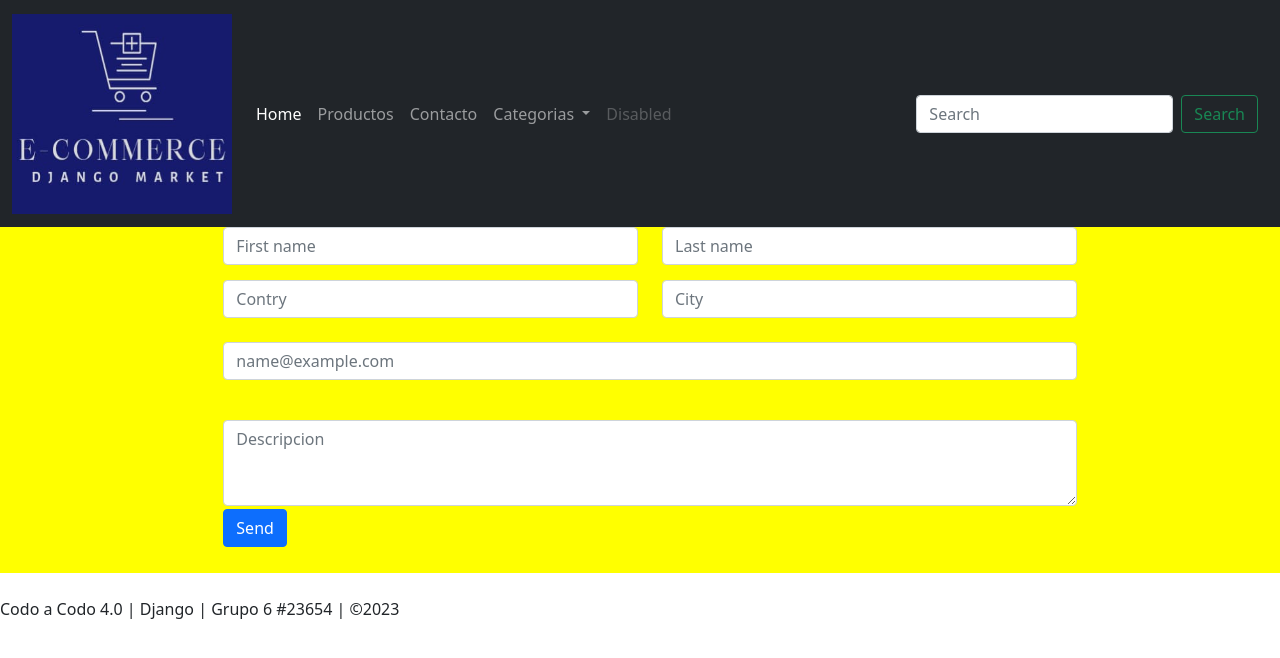
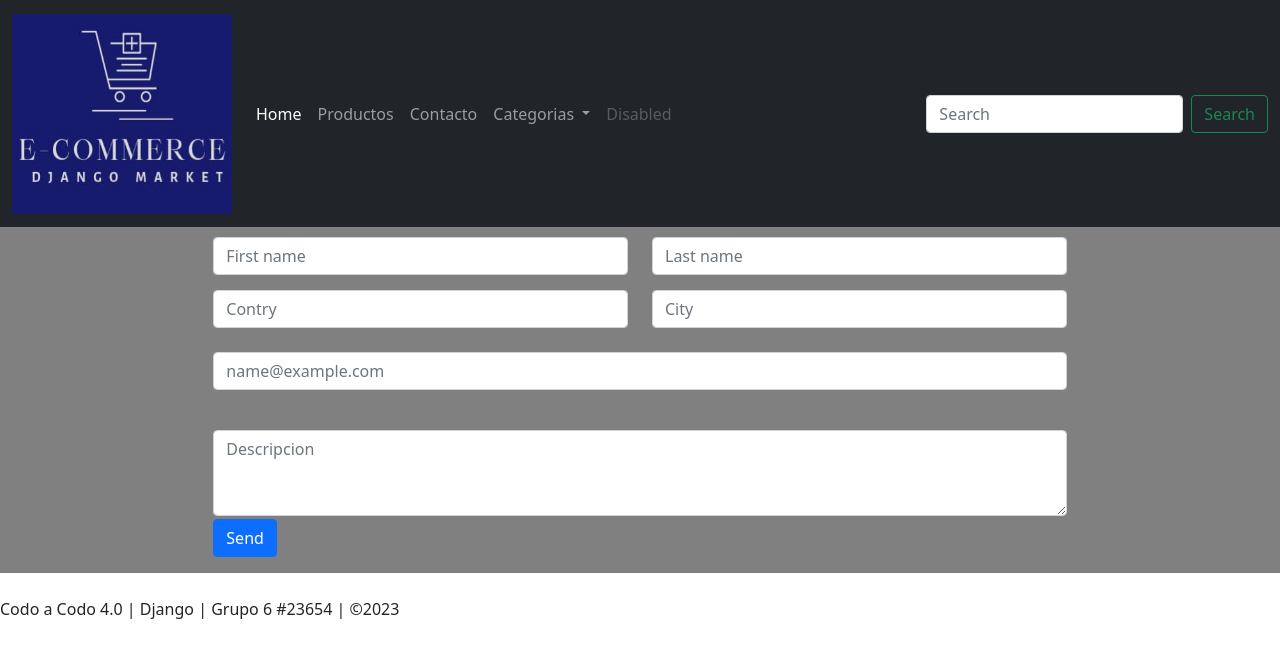
Before and after one commit to DiegoGomezcor4/proyectodjango, a Django app: page /contacto/ in a window 1280 px wide. Shown: the top 658 px of the page. Run offline with Django 4.2, Linux system fonts and the light colour scheme.

Commit message:
agregado estylo especifico para contacto

```diff
--- a/core/static/css/contact.css
+++ b/core/static/css/contact.css
@@ -1,6 +1,5 @@
-form {
-    margin: 10px;
+
+.formulario {
+    padding-top: 10px;
+    background-color: gray
 }
-main {
-    background-color: yellow;
-}
--- a/core/templates/contact.html
+++ b/core/templates/contact.html
@@ -1,8 +1,12 @@
-{% extends 'master.html'%} {% block title %} Contacto {% endblock %}
-{% block style %}css/contact.css{% endblock %}
+{% extends 'master.html'%}
+{% load static %}
+{% block title %} Contacto {% endblock %}
+{% block extra_css %}
+    <link rel="stylesheet" href="{% static '/css/contact.css' %}">
+{% endblock %}
 {% block content %}
   <div class="row">
-    <form action="" method="POST">
+    <form class="formulario" action="" method="POST">
       {% csrf_token %}
 
       <div class="col-lg-8 col-md-10 mx-auto">
--- a/core/templates/master.html
+++ b/core/templates/master.html
@@ -8,7 +8,7 @@
     <!-- <link rel="stylesheet" href="{% static 'css/boostrap.min.css' %}" /> -->
     <!-- Bootstrap CSS -->
     <link href="https://cdn.jsdelivr.net/npm/bootstrap@5.0.2/dist/css/bootstrap.min.css" rel="stylesheet" integrity="sha384-EVSTQN3/azprG1Anm3QDgpJLIm9Nao0Yz1ztcQTwFspd3yD65VohhpuuCOmLASjC" crossorigin="anonymous">
-    <link rel="stylesheet" href="{% block style %}{% endblock %}">
+    {% block extra_css %}{% endblock %}
 
     <title>{% block title %} {% endblock %}</title>
   </head>
```
